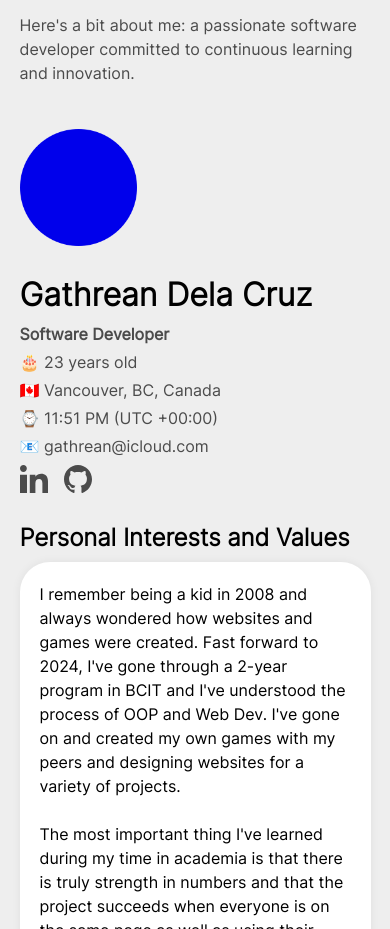
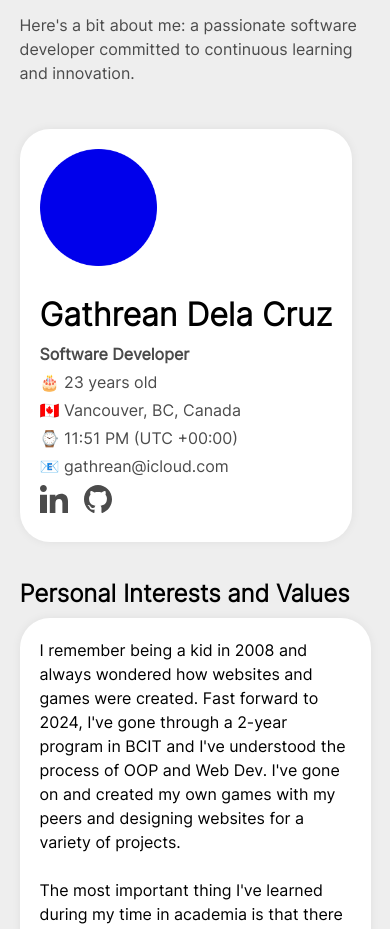
Before and after one commit to gathrean/my-portfolio, a React (Create React App) app: page / in a window 390 px wide. Shown: the part 985-1914 px from the top of the page. Built offline with nearby package versions, Linux system fonts and the light colour scheme.

Commit message:
Renamed the container for my profile card to my-profile and added a card backgorund to it

```diff
--- a/src/pages/LandingPage/Sections/ABOUT/ABOUT.css
+++ b/src/pages/LandingPage/Sections/ABOUT/ABOUT.css
@@ -1,3 +1,13 @@
+.my-profile {
+  padding: 20px;
+  margin-bottom: 16px;
+  box-shadow: var(--shadow);
+  background-color: var(--colorwhite);
+  border-radius: 30px;
+  width: fit-content;
+  height: fit-content;
+}
+
 .about-me-container {
   margin-top: 40px;
   display: flex;
@@ -79,7 +89,7 @@
     margin-right: 80px;
   }
 
-  .about-me-info-container {
+  .my-profile {
     display: flex;
     flex-direction: row;
   }
@@ -94,7 +104,7 @@
 /* For even smaller mobile */
 /* ========================================== */
 @media screen and (max-width: 700px) {
-  .about-me-info-container {
+  .my-profile {
     flex-direction: column;
   }
 }
--- a/src/pages/LandingPage/Sections/ABOUT/ABOUT.jsx
+++ b/src/pages/LandingPage/Sections/ABOUT/ABOUT.jsx
@@ -37,7 +37,7 @@ export function ABOUT() {
       <div className="section-container-child">
         <div className="about-me-container">
 
-          <div className="about-me-info-container">
+          <div className="my-profile">
             <div className="about-me-images">
               <img src={GathreanIcon} alt="Gathrean" />
             </div>
```
